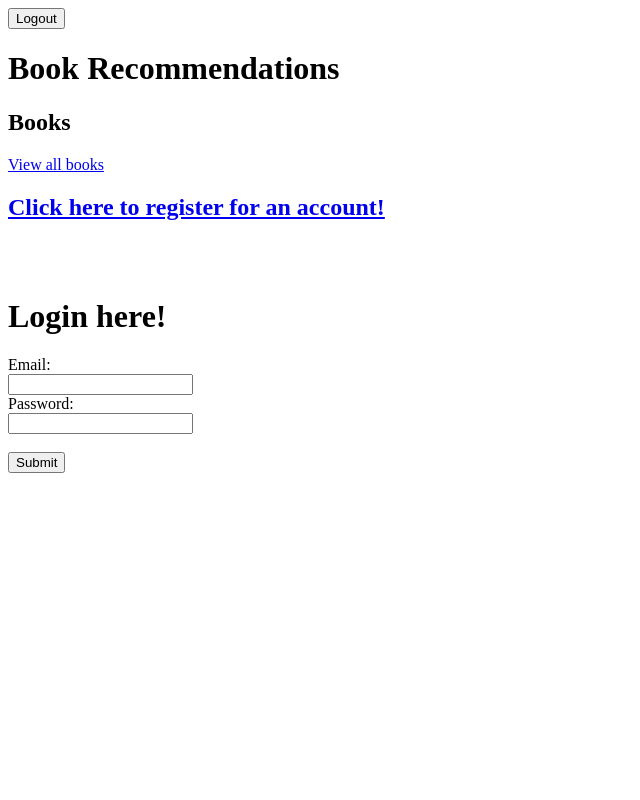
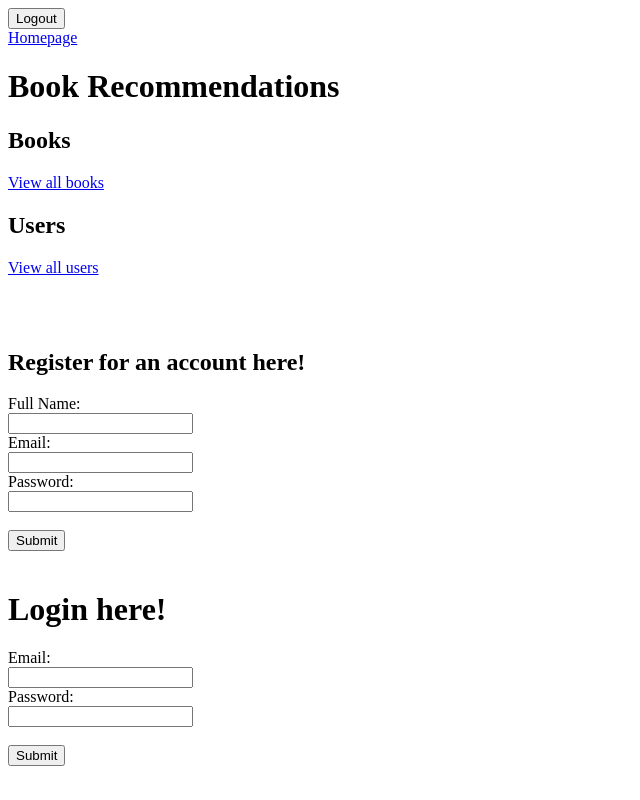
Before and after one commit to lyrahalden/hb-books, a Flask app: page / in a window 1280 px wide. Shown: the whole page, without its empty margins (0-640 px from the left). Run offline with Flask 2, Linux system fonts and the light colour scheme.

Commit message:
fixed registration form and route

```diff
--- a/server.py
+++ b/server.py
@@ -27,12 +27,12 @@ def index():
     return render_template('homepage.html')
 
 
-# @app.route("/users")
-# def user_list():
-#     """Show list of users."""
+@app.route("/users")
+def user_list():
+    """Show list of users."""
 
-#     users = User.query.all()
-#     return render_template("all_users.html", users=users)
+    users = User.query.all()
+    return render_template("all_users.html", users=users)
 
 
 @app.route("/books")
@@ -41,15 +41,6 @@ def book_list():
 
     books = Book.query.order_by('author').all()
     return render_template("all_books.html", books=books)
-
-
-# @app.route("/movies/<some_id>")
-# def movie_details(some_id):
-#     """Shows movie details."""
-
-#     movie = Movie.query.get(some_id)
-
-#     return render_template("movie_page.html", movie=movie)
 
 
 @app.route("/users/<some_id>")
@@ -68,7 +59,7 @@ def user_details(some_id):
 
 @app.route("/genres", methods=["POST"])
 def get_three_genres():
-    """Returns 3 random genres from the db"""
+    """Returns 3 genres from the db"""
 
     counter = request.form.get("counter")
     genres = Genre.query.limit(3).offset(counter).all()
@@ -99,13 +90,6 @@ def add_a_genre():
     matching["genre"] = matching_genre.name
 
     return jsonify(matching)
-
-
-@app.route("/register")
-def reg_form():
-    """Show registration form"""
-
-    return render_template("registration_form.html")
 
 
 @app.route("/register", methods=["POST"])
--- a/templates/base.html
+++ b/templates/base.html
@@ -32,6 +32,7 @@
             <input type="submit" value="Logout">
         </form>
     </div>
+    <div><a href="/">Homepage</a></div>
   </div>
 
   {% block content %} CONTENT GOES HERE {% endblock %}
--- a/templates/homepage.html
+++ b/templates/homepage.html
@@ -11,16 +11,31 @@
 <h2>Books</h2>
 <p><a href="/books">View all books</a></p>
 
-<!-- <h2>Users</h2>
+<h2>Users</h2>
 <p><a href="/users">View all users</a></p>
 <br><br>
 
-<h2>Genres</h2>
+<!-- <h2>Genres</h2>
 <p><a href="/genres">View all genres</a></p>
 <br><br> -->
 
-<h2><a href="/register">Click here to register for an account!</a></h2>
-<br><br>
+<h2>Register for an account here!</a></h2>
+
+<form action="/register" method=POST>
+  Full Name:<br>
+  <input type="text" name="name">
+  <br>
+  Email:<br>
+  <input type="text" name="email">
+  <br>
+  Password:<br>
+  <input type="password" name="password">
+  <br>
+  <br>
+  <input type="submit" value="Submit">
+</form>
+<br>
+
 <h1>Login here!</h1>
 
 <form action="/login" method=POST>
```
Also changed, not shown: project_diaries/10_5.txt (+12 -5 lines), templates/all_users.html (added, +19 -0 lines).
